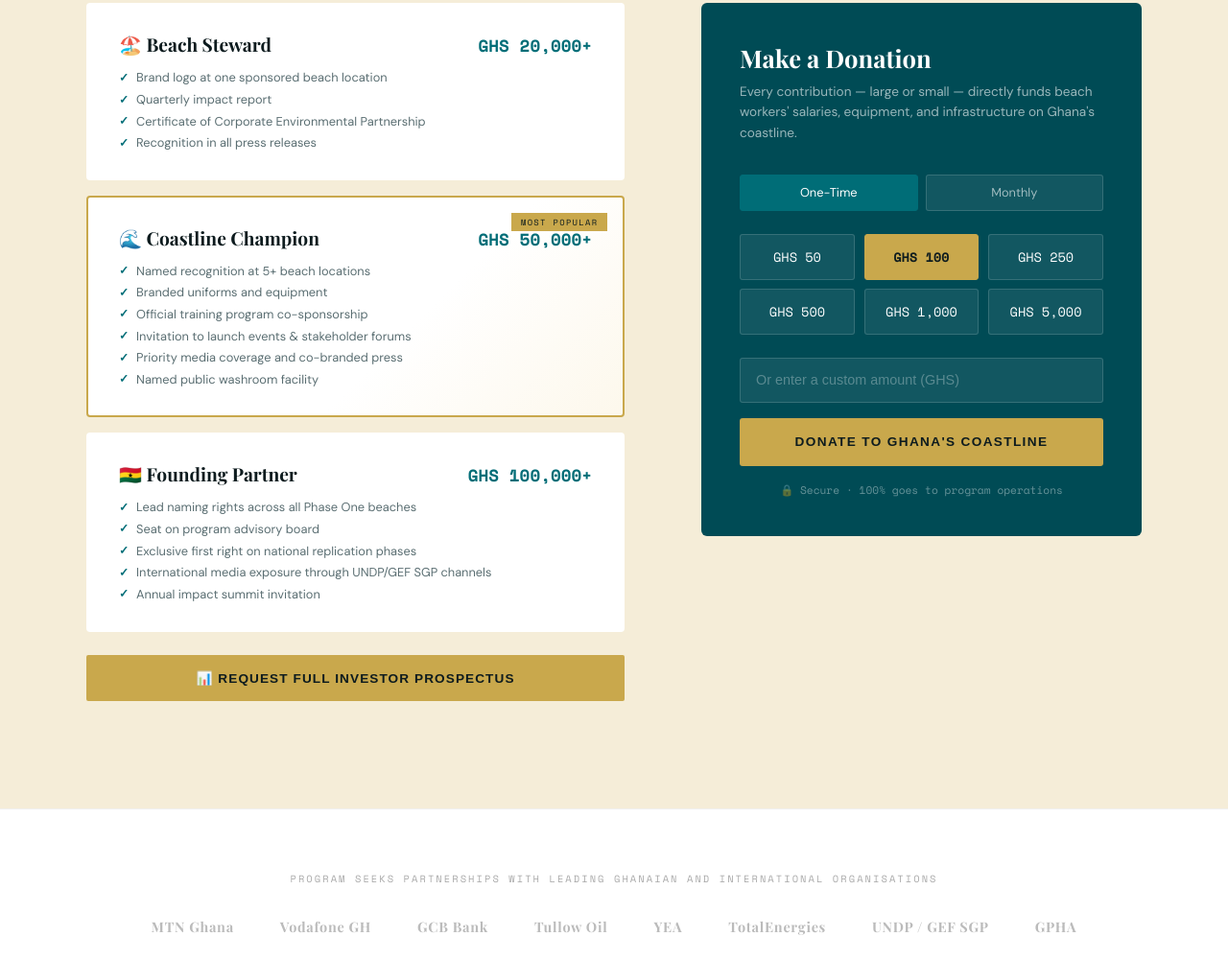
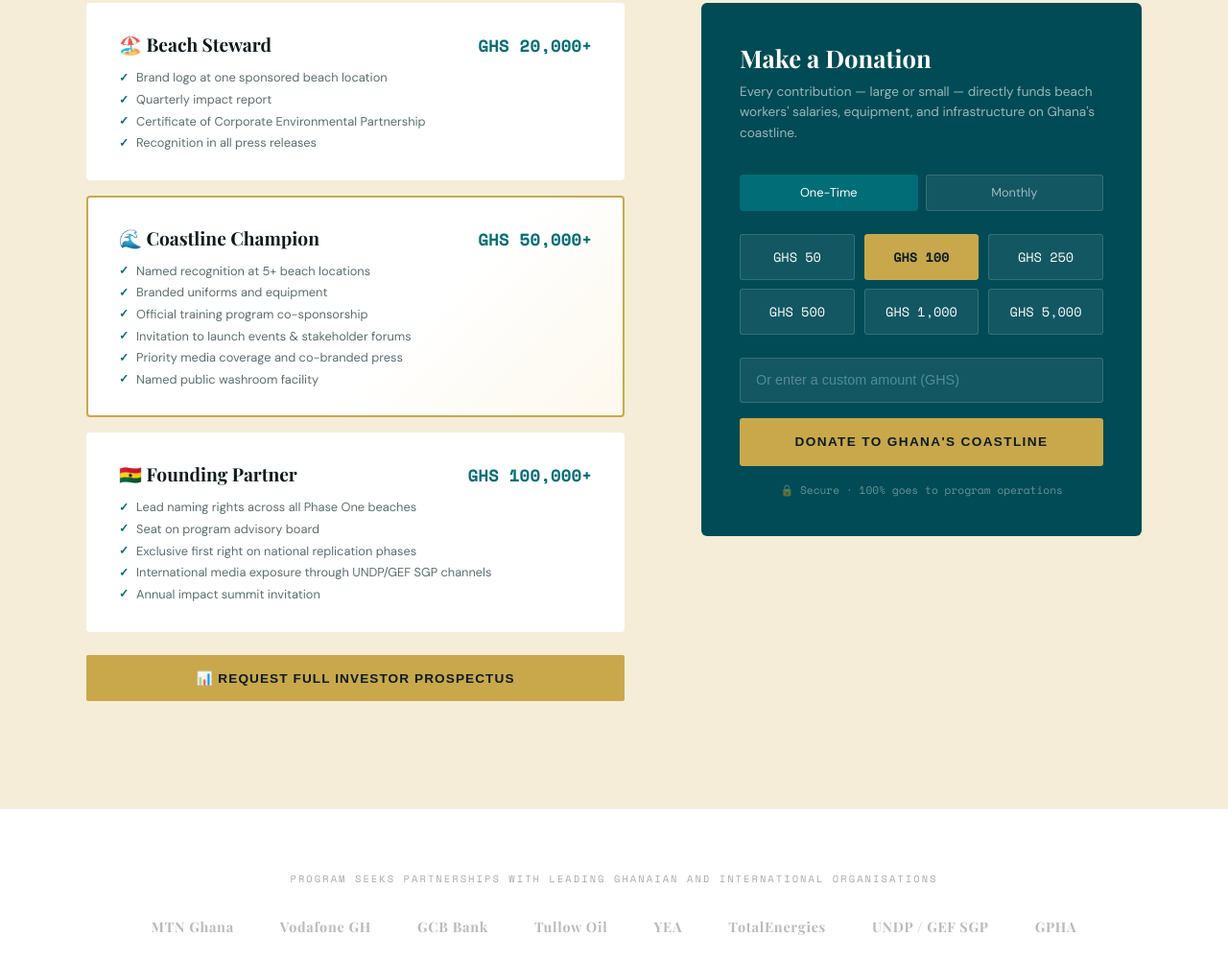
Before and after one commit to ggovernanceproject-ops/cleancoastghana, a plain HTML site: page index.html in a window 1280 px wide. Shown: the part 3645-4646 px from the top of the page at 96% size. Drawn offline with nearby package versions, Linux system fonts and the light colour scheme; no server answers; a web font is replaced by a local one.

Commit message:
Update index.html

```diff
--- a/index.html
+++ b/index.html
@@ -630,7 +630,6 @@
   }
 
   .tier.featured::before {
-    content: 'MOST POPULAR';
     position: absolute;
     top: 1rem; right: 1rem;
     font-family: 'Space Mono', monospace;
```
